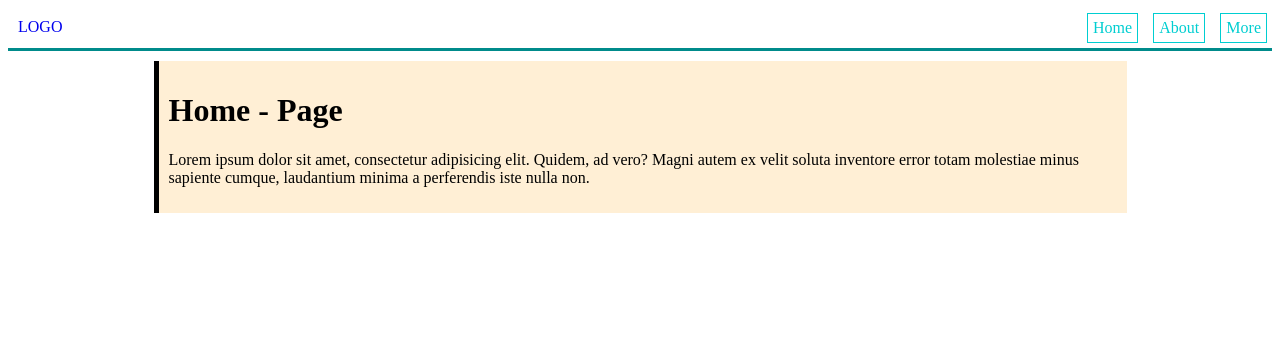
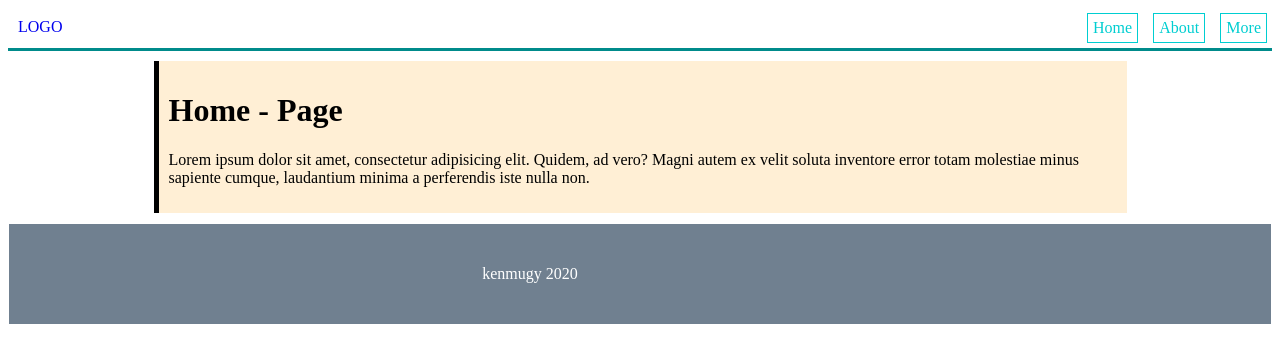
Before and after one commit to kenmugy/gatsby-prac-1, a Gatsby site: page / in a window 1280 px wide. Built offline with nearby package versions, Linux system fonts and the light colour scheme; Gatsby itself is replaced by a stand-in of ours.

Commit message:
added footer

```diff
--- /dev/null
+++ b/src/components/Footer.js
@@ -0,0 +1,10 @@
+import React from 'react';
+import styles from './footer.module.css'
+
+export default ({children}) => (
+    <footer>
+        <div className={styles.container}>
+            {children}
+        </div>
+    </footer>
+)
--- a/src/components/Layout.js
+++ b/src/components/Layout.js
@@ -1,10 +1,14 @@
 import React from "react"
 import Navbar from "./Navbar"
 import styles from './layout.module.css'
+import Footer from "./Footer"
 
 export default ({ children }) => (
   <main>
     <Navbar />
     <div className={styles.container}>{children}</div>
+    <Footer >
+        kenmugy 2020
+    </Footer>
   </main>
 )
--- /dev/null
+++ b/src/components/footer.module.css
@@ -0,0 +1,15 @@
+footer {
+    border: 1px solid;
+    height: 100px;
+    margin-top: 10px;
+    background: slategray;
+    color: white;
+    display: flex;
+    justify-content: center;
+    align-items: center;
+
+}
+.container {
+    width:25%;
+    margin: 0 auto;
+}
```
